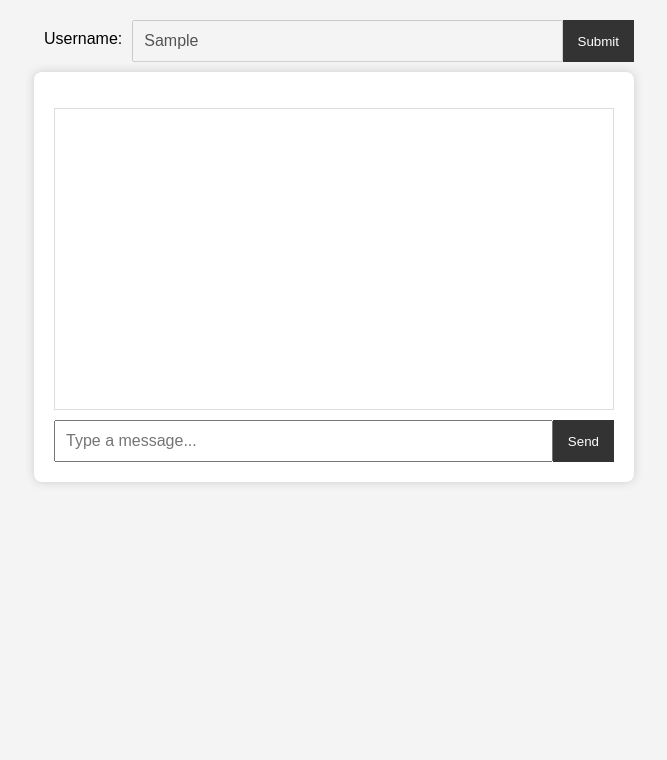
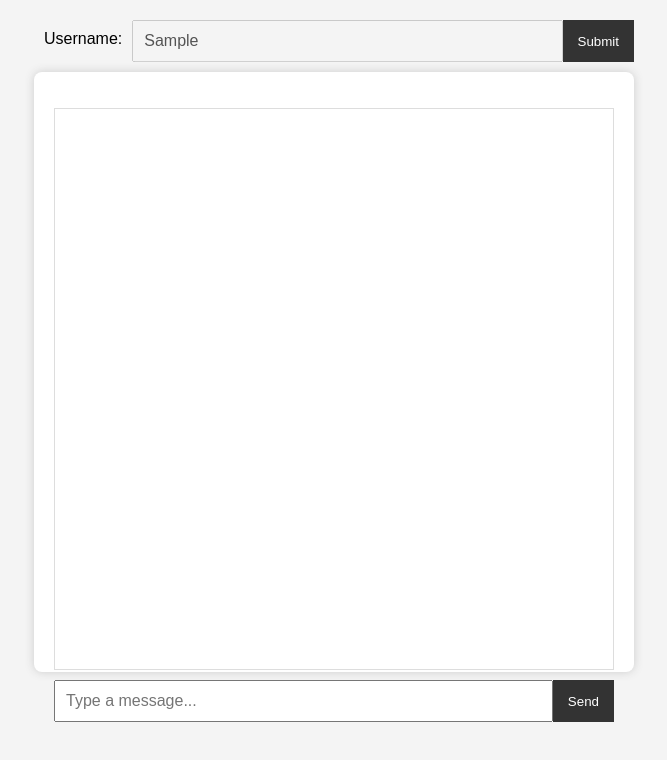
Before and after one commit to MohamadEbrahimpour/HOB_the_game, a website: page socket_version/public/index.html in a window 1280 px wide. Both pictures are taken after typing "Sample" into the empty fields and a click on the button "Submit". Shown: the whole page, without its empty margins (306-973 px from the left). Drawn offline with nearby package versions, Linux system fonts and the light colour scheme; no server answers.

Commit message:
fixed some style issues

```diff
--- a/socket_version/public/style.css
+++ b/socket_version/public/style.css
@@ -11,6 +11,7 @@ body {
 }
 
 #chat-container {
+  height: 70vh;
   background: white;
   padding: 20px;
   border-radius: 8px;
@@ -18,11 +19,12 @@ body {
 }
 
 #messages {
+  padding: 0 5px !important;
   display: flex;
   flex-direction: column;
   list-style: none;
   padding: 0;
-  height: 300px;
+  height: 100%;
   overflow-y: scroll;
   margin-bottom: 10px;
   border: 1px solid #ddd;
```
